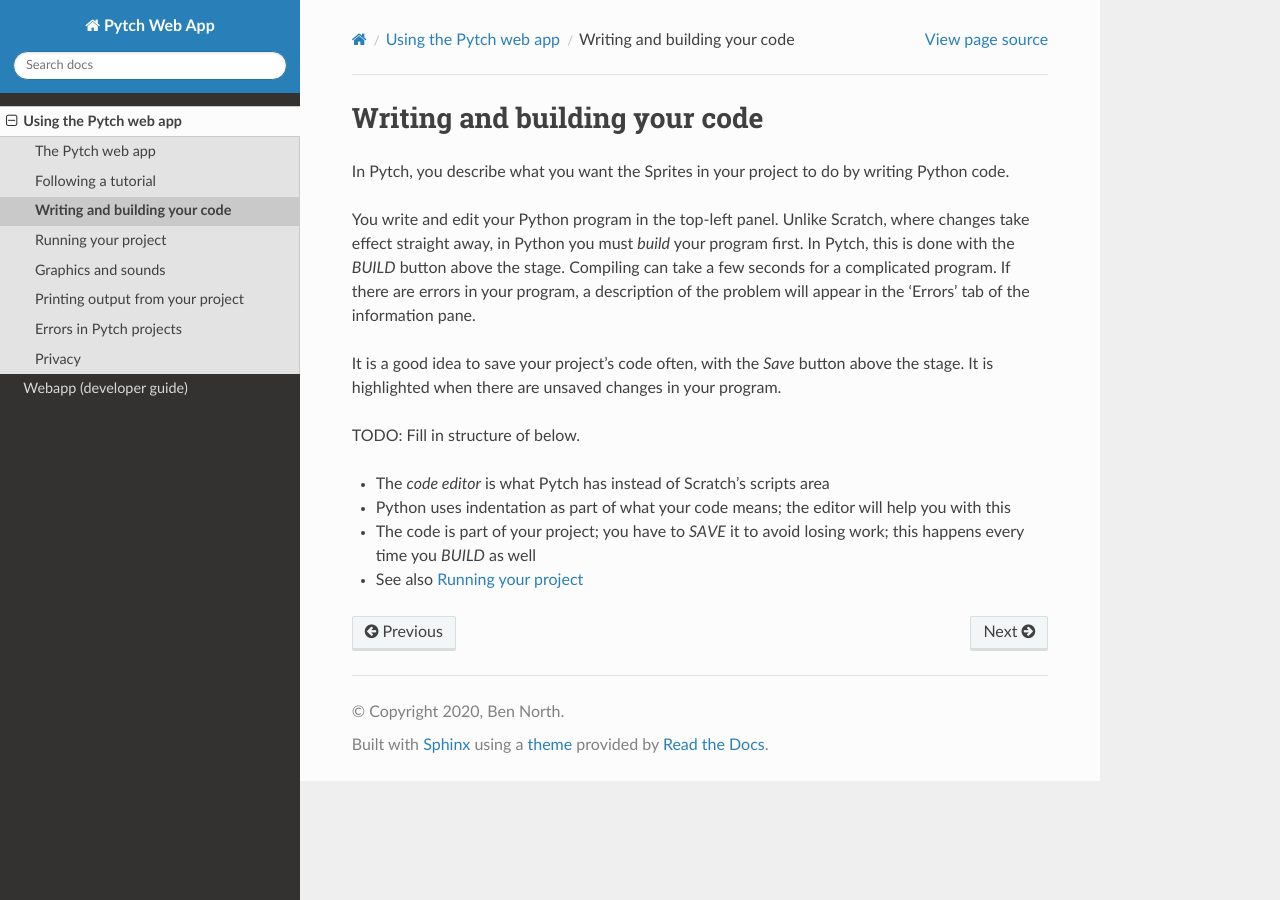
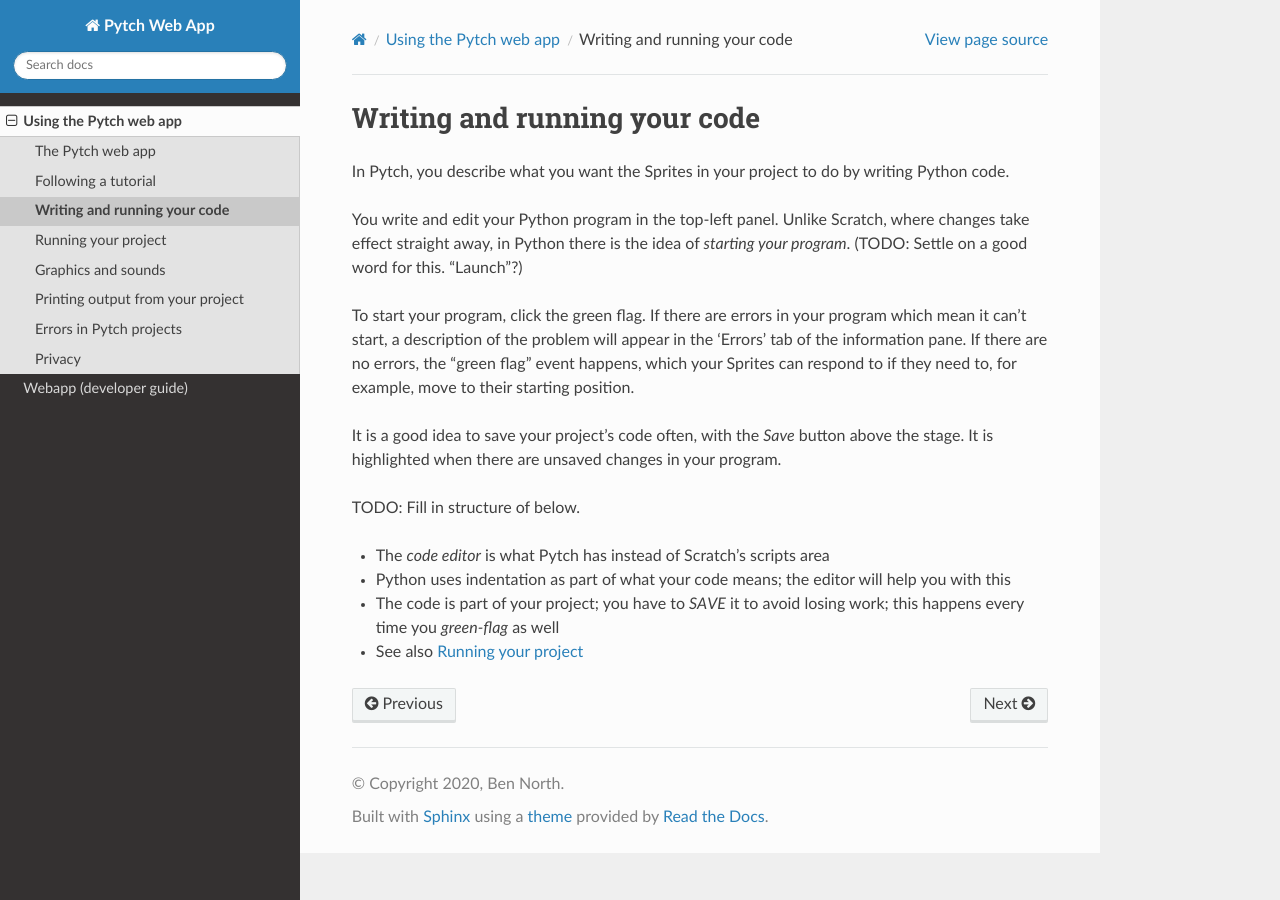
Before and after one commit to pytchlang/pytch-webapp, a Sphinx documentation site: the page built from doc/source/user/writing-code.rst, in a window 1280 px wide. Built offline with Sphinx 7.4.7 and the Read the Docs theme 2.0.0, drawn with Linux system fonts in a browser that asks for light colours.

Commit message:
Update docs
The docs are work-in-progress but for now remove references to "build"
as something the user has to do.

```diff
--- a/doc/source/user/errors-and-debugging.rst
+++ b/doc/source/user/errors-and-debugging.rst
@@ -10,9 +10,9 @@
 
 * This is one big difference from Scratch, where your program never
   crashes.
-* How best to explain the concept of build and runtime errors will
-  need some thought.
-* Your program can have problems at *build time*, which means Pytch
+* How best to explain the concept of build (maybe "launch" is a
+  better word?) and runtime errors will need some thought.
+* Your program can have problems at *launch time*, which means Pytch
   can't even start running your project.
 * Or can have problems at *run time*, which are problems which only
   show up once your project is running.  Perhaps there is a problem
--- a/doc/source/user/printing-output.rst
+++ b/doc/source/user/printing-output.rst
@@ -7,5 +7,5 @@
 * Xref to "print" statement summary in language guide
 * Things which are printed appear in the *Output* pane of the info
   panel
-* Cleared when you BUILD your project
+* Cleared when you green-flag your project
 * Can be slow to print lots of output so go easy
--- a/doc/source/user/writing-code.rst
+++ b/doc/source/user/writing-code.rst
@@ -1,16 +1,20 @@
-Writing and building your code
-==============================
+Writing and running your code
+=============================
 
 In Pytch, you describe what you want the Sprites in your project to do
 by writing Python code.
 
 You write and edit your Python program in the top-left panel.  Unlike
-Scratch, where changes take effect straight away, in Python you must
-*build* your program first.  In Pytch, this is done with the *BUILD*
-button above the stage.  Compiling can take a few seconds for a
-complicated program.  If there are errors in your program, a
-description of the problem will appear in the ‘Errors’ tab of the
-information pane.
+Scratch, where changes take effect straight away, in Python there is
+the idea of *starting your program*.  (TODO: Settle on a good word for
+this.  "Launch"?)
+
+To start your program, click the green flag.  If there are errors in
+your program which mean it can't start, a description of the problem
+will appear in the ‘Errors’ tab of the information pane.  If there are
+no errors, the "green flag" event happens, which your Sprites can
+respond to if they need to, for example, move to their starting
+position.
 
 It is a good idea to save your project's code often, with the *Save*
 button above the stage.  It is highlighted when there are unsaved
@@ -23,5 +27,5 @@
 * Python uses indentation as part of what your code means; the editor
   will help you with this
 * The code is part of your project; you have to *SAVE* it to avoid
-  losing work; this happens every time you *BUILD* as well
+  losing work; this happens every time you *green-flag* as well
 * See also :doc:`running-your-program`
```
Also changed, not shown: doc/source/user/running-your-program.rst (+5 -9 lines).
